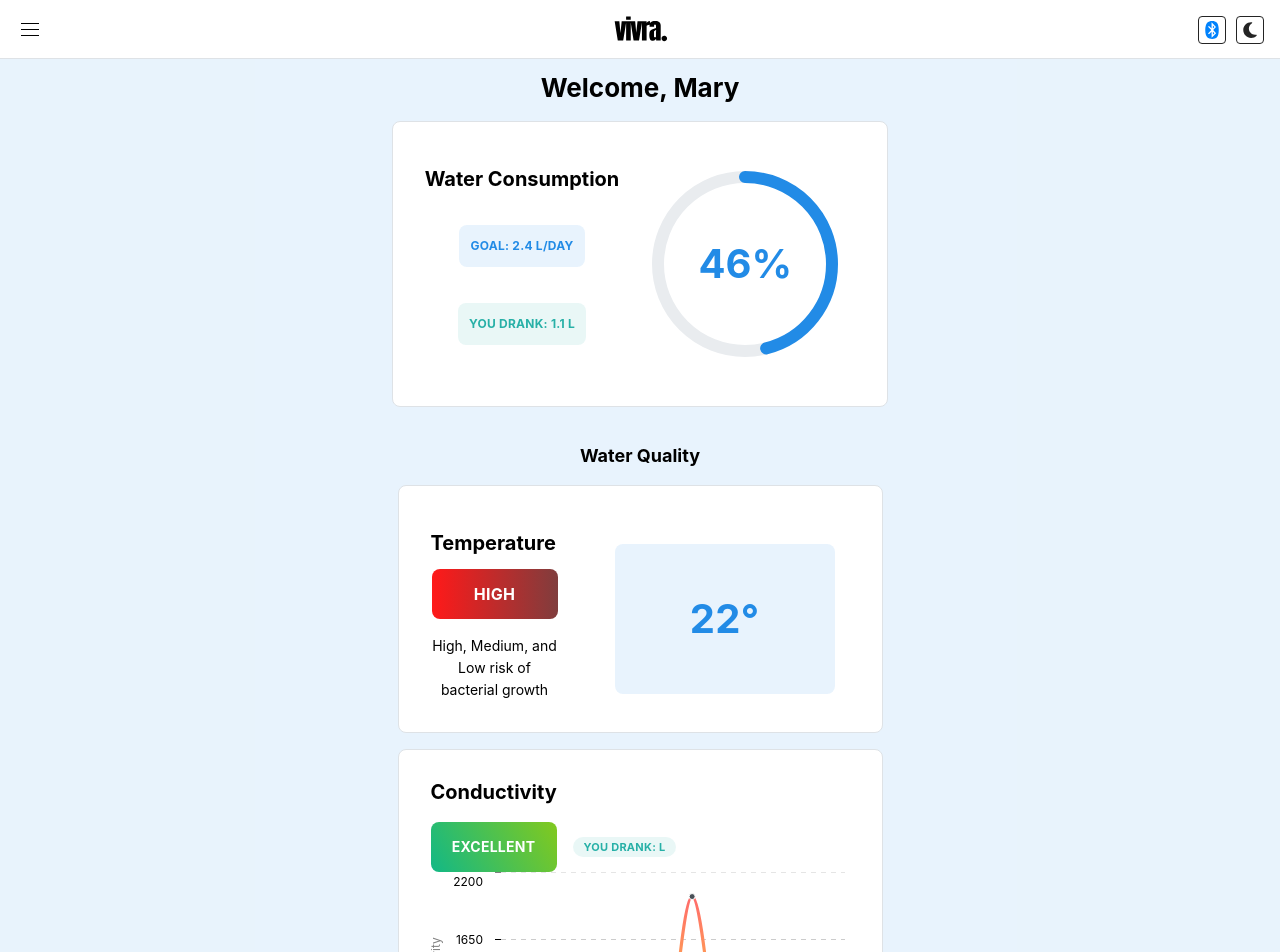
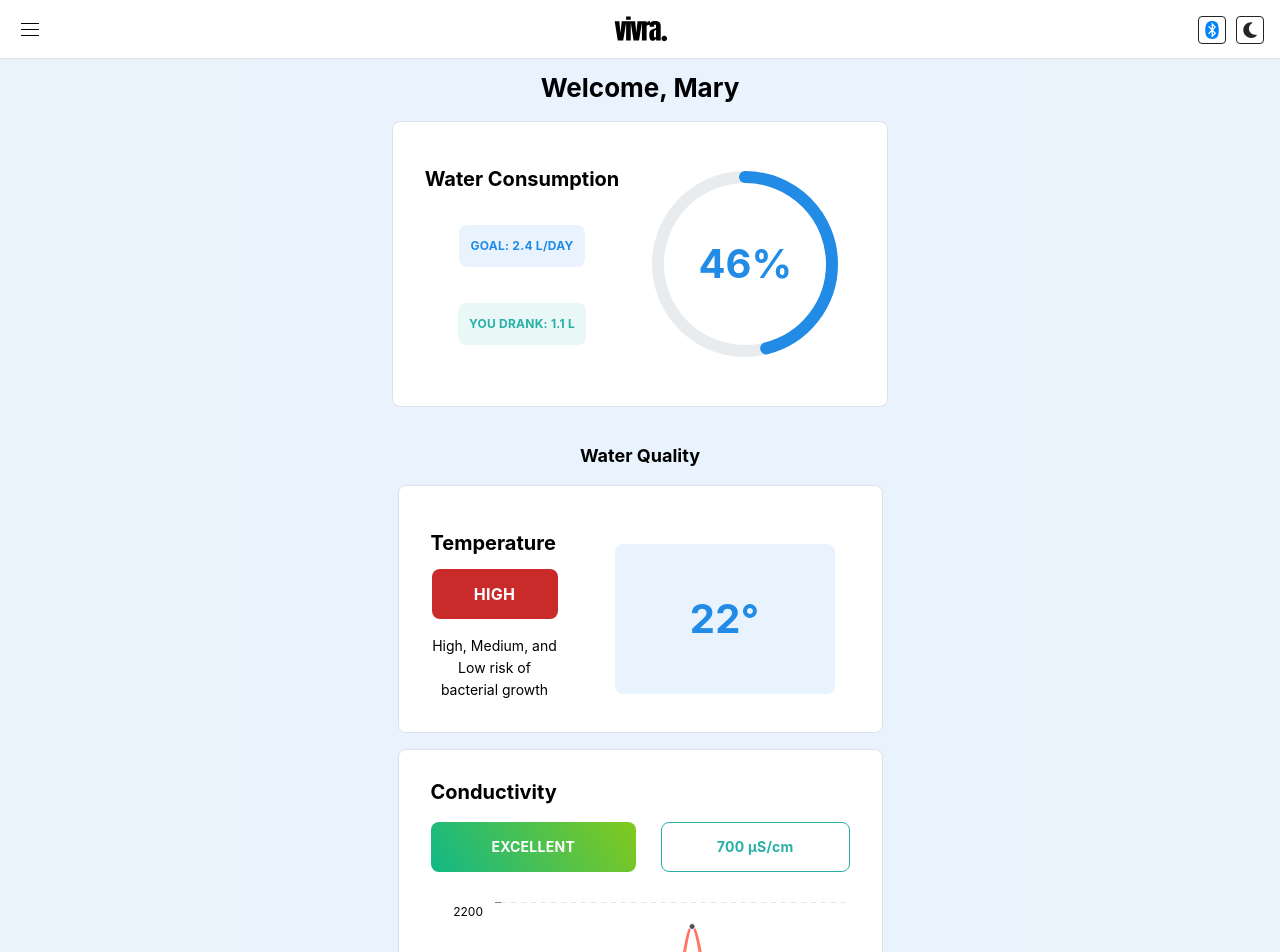
Before and after one commit to Vivra-Bottle/vivra_app, a Next.js app in the folder vivra_bottle_app/: page / in a window 1280 px wide. Shown: the top 952 px of the page. Built offline with nearby package versions, Linux system fonts and the light colour scheme.

Commit message:
v2 of finalized summary page

```diff
--- a/vivra_bottle_app/src/components/conductivitySummaryCard/ConductivitySummaryCard.module.css
+++ b/vivra_bottle_app/src/components/conductivitySummaryCard/ConductivitySummaryCard.module.css
@@ -26,14 +26,17 @@
     }
 
     .stats {
-
+      column-gap: 25px;
+      justify-content: start;
+      align-items: center;
+      margin-bottom: 30px;
     }
 
     .conductivityBadge {
       border-radius: 8px;
-      width:126px;
       height: 50px;
       font-size: clamp(10px, 14px, 14px);
+      flex-grow: 1;
     }
 
   }
--- a/vivra_bottle_app/src/components/conductivitySummaryCard/ConductivitySummaryCard.tsx
+++ b/vivra_bottle_app/src/components/conductivitySummaryCard/ConductivitySummaryCard.tsx
@@ -12,6 +12,7 @@ export const ConductivitySummaryCard: FC<ConductivitySummaryCardProps> = ({
   data,
 }) => {
   const lastestConductivity = data.at(-1)?.conductivity ?? "undefined";
+
   return (
     <Card withBorder p="xl" radius="md" className={classes.card}>
       <Stack className={classes.inner}>
@@ -45,12 +46,15 @@ export const ConductivitySummaryCard: FC<ConductivitySummaryCardProps> = ({
               ? "Caution"
               : "Poor"}
           </Badge>
+
           <Badge
-            variant="light"
-            color="rgba(39, 176, 167, 1)"
-            className={classes.consumptionBadge}
+            variant="outline"
+            color={"rgba(39, 176, 167, 1)"}
+            className={classes.conductivityBadge}
           >
-            You drank: L
+            {lastestConductivity}{" "}
+            <span style={{ textTransform: "none" }}>µ</span>S/
+            <span style={{ textTransform: "none" }}>cm</span>
           </Badge>
         </Group>
         <ConductivityLineChart data={data}></ConductivityLineChart>
--- a/vivra_bottle_app/src/components/tempQualBadge/TempQualBadge.tsx
+++ b/vivra_bottle_app/src/components/tempQualBadge/TempQualBadge.tsx
@@ -2,27 +2,19 @@ import { FC } from "react";
 import { Badge } from "@mantine/core";
 import classes from "./TempQualBadge.module.css";
 
-export interface WaterQualBadgeProps {
+export interface TempBadgeProps {
   temperature: number;
 }
 
 // TODO Change temp ranges
-export const TempQualBadge: FC<WaterQualBadgeProps> = ({ temperature }) => {
+export const TempQualBadge: FC<TempBadgeProps> = ({ temperature }) => {
   return (
     <Badge
       className={classes.tempBadge}
       size="xl"
-      variant="gradient"
-      gradient={
-        temperature <= 20
-          ? { from: "teal", to: "lime", deg: 59 }
-          : temperature <= 25
-          ? { from: "yellow", to: "rgba(255, 232, 56, 1)", deg: 168 }
-          : {
-              from: "rgba(255, 25, 25, 1)",
-              to: "rgba(128, 61, 61, 1)",
-              deg: 90,
-            }
+      variant="filled"
+      color={
+        temperature <= 20 ? "lime" : temperature <= 25 ? "yellow" : "red.9"
       }
     >
       {temperature <= 20 ? "Low" : temperature <= 25 ? "Medium" : "High"}
```
Also changed, not shown: vivra_bottle_app/src/components/waterQualBadge/WaterQualBadge.tsx (+1 -6 lines).
